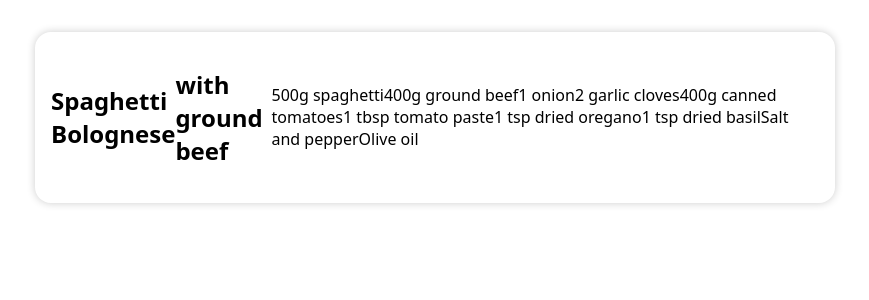
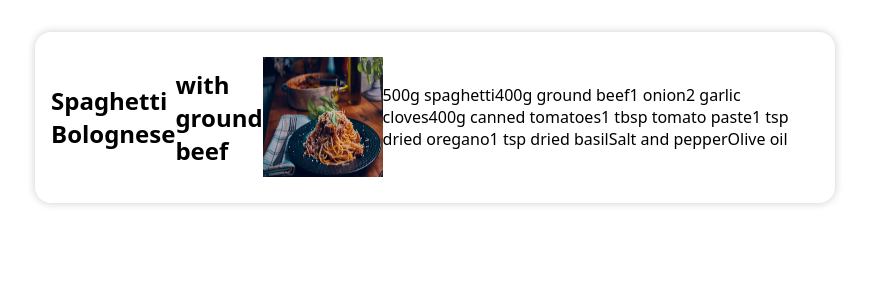
Before and after one commit to Leviron/Capstone-project, a Next.js app: page /moredetails/1 in a window 1280 px wide. Shown: the top 300 px of the page, without its empty margins (205-1074 px from the left). Built offline with nearby package versions, Linux system fonts and the light colour scheme.

Commit message:
bild eingebaut

```diff
--- a/pages/moredetails/[id].js
+++ b/pages/moredetails/[id].js
@@ -18,6 +18,12 @@ export default function MoreDetails() {
     <MoreDetailsLayout>
       <h1>{recipeDetails.title}</h1>
       <h2>{recipeDetails.subtitle}</h2>
+      <Image
+        src={`/images/${recipeDetails.picture}`}
+        width={120}
+        height={120}
+        alt={recipeDetails.title}
+      />
       <p>{recipeDetails.description}</p>
       <p>{recipeDetails.ingredients}</p>
     </MoreDetailsLayout>
```
